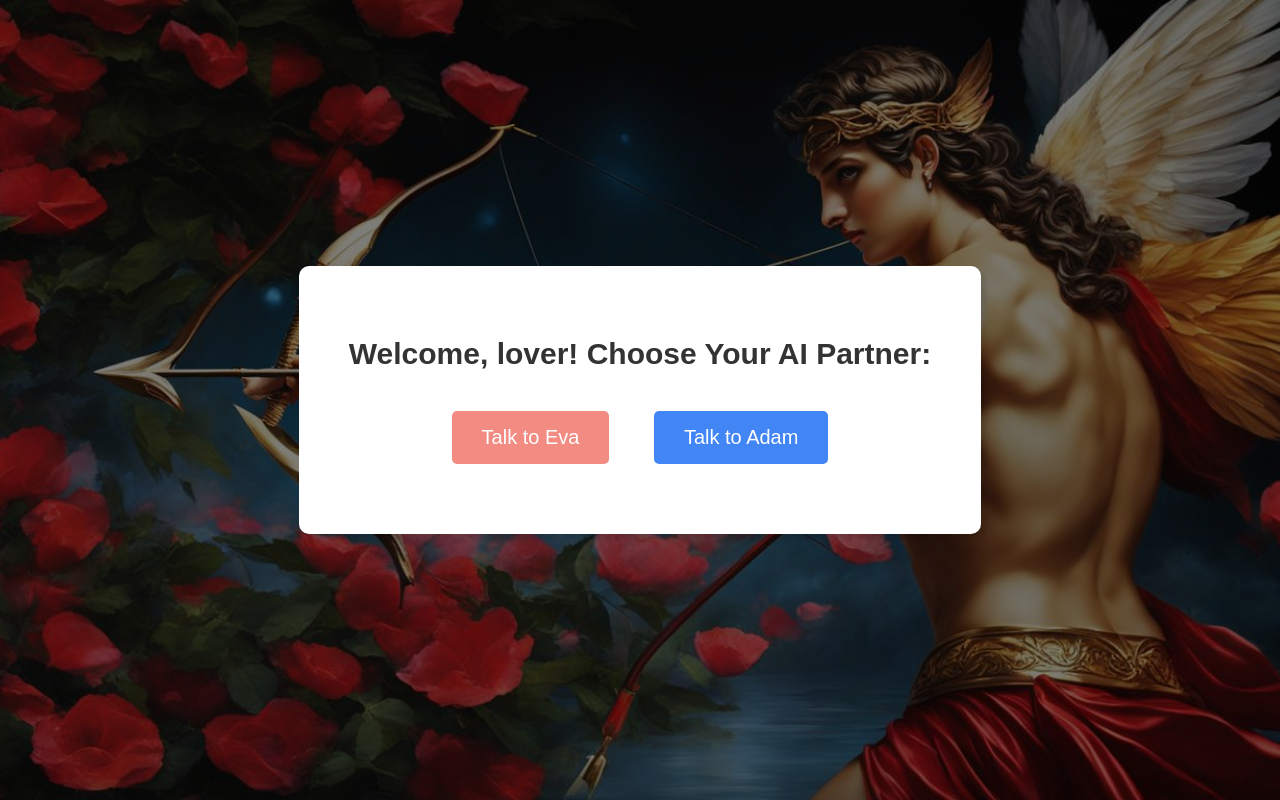
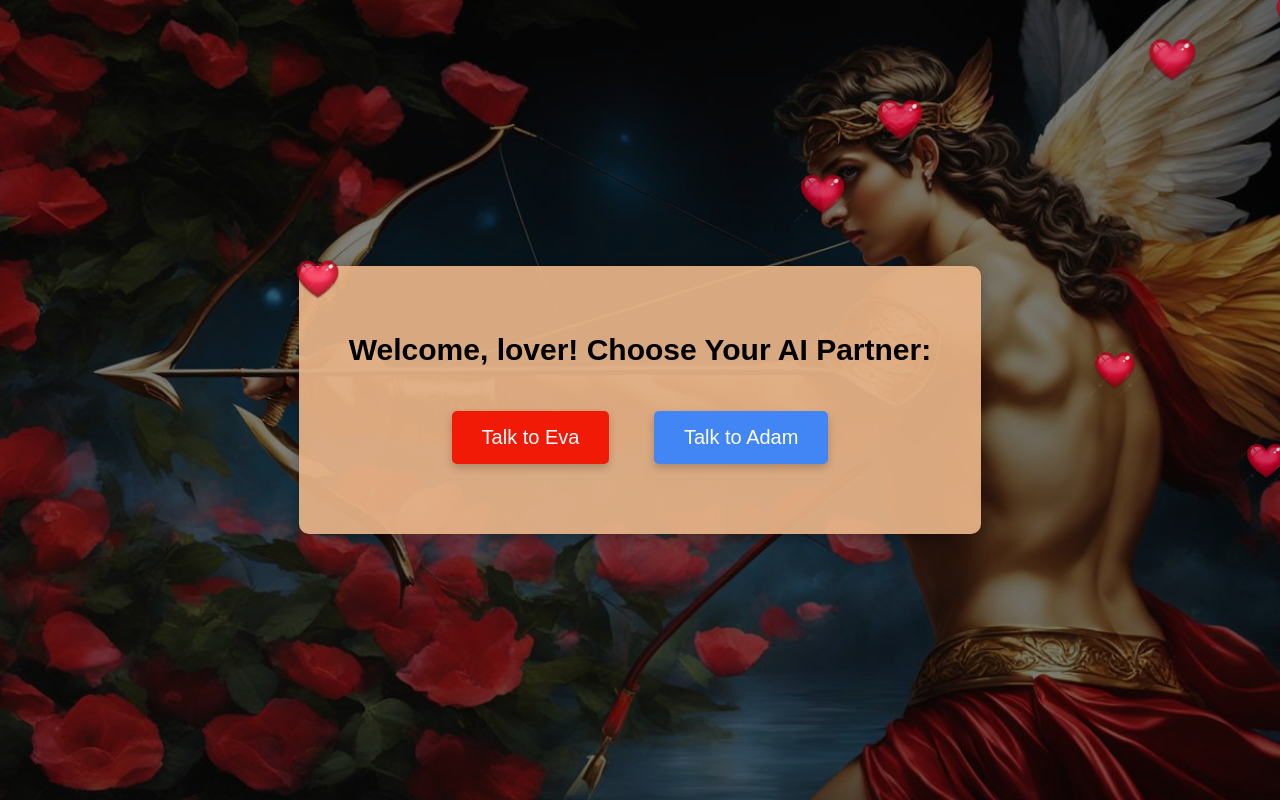
Before and after one commit to dragos0064/AI-Girlfriend-Boyfriend-Upgraded-w-Huggingface, a plain HTML site: page index.html in a window 1280 px wide. Drawn offline with Linux system fonts and the light colour scheme; no server answers.

Commit message:
added animations and final touches

```diff
--- a/css/styles.css
+++ b/css/styles.css
@@ -31,15 +31,17 @@ body::before {
 .character-selection {
   text-align: center;
   padding: 50px;
-  background-color: #ffffff;
+  background-color: rgba(234, 181, 137, 0.927);
   border-radius: 10px;
-  box-shadow: 5px 5px 5px rgba(0, 0, 0, 0.1);
+  box-shadow: 0px 4px 15px rgba(0, 0, 0, 0.3); /* Add shadow for depth */
+  animation: fadeIn 0.7s ease-in-out; /* Smooth fade-in animation */
 }
 
 .character-selection h1 {
   font-size: 30px;
-  color: #333;
+  color: #000000;
   margin-bottom: 20px;
+  animation: textBounce 1.5s infinite ease-in-out;
 }
 
 .character-selection button {
@@ -49,21 +51,49 @@ body::before {
   border: none;
   border-radius: 5px;
   cursor: pointer;
-  transition: transform 0.2s ease;
+  transition: all 0.3s ease;
 }
 
 .character-selection button[data-character="Eva"] {
-  background-color: #f28b82;
+  background-color: #f01a06;
   color: white;
+  box-shadow: 0px 4px 8px rgba(0, 0, 0, 0.2);
 }
 
 .character-selection button[data-character="Adam"] {
   background-color: #4285f4;
   color: white;
+  box-shadow: 0px 4px 8px rgba(0, 0, 0, 0.2);
 }
 
 .character-selection button:hover {
   transform: scale(1.1);
+  filter: brightness(1.2);
+  box-shadow: 0px 8px 20px rgba(0, 0, 0, 0.4);
+}
+
+.character-selection button:active {
+  transform: scale(0.95);
+}
+
+@keyframes fadeIn {
+  from {
+    opacity: 0;
+    transform: translateY(30px);
+  }
+  to {
+    opacity: 1;
+    transform: translateY(0);
+  }
+}
+
+@keyframes textBounce {
+  0%, 100% {
+    transform: translateY(0);
+  }
+  50% {
+    transform: translateY(-5px);
+  }
 }
 
 .chat-container {
@@ -76,6 +106,7 @@ body::before {
   flex-direction: column;
   overflow: hidden;
   max-height: 800px;
+  animation: fadeIn 0.7s ease-in-out;
 }
 
 .messages {
@@ -85,8 +116,8 @@ body::before {
   display: flex;
   flex-direction: column;
   gap: 10px;
-  max-height: 70vh; /* Limit the height to make it scrollable */
-  scroll-behavior: smooth; /* Smooth scrolling */
+  max-height: 70vh;
+  scroll-behavior: smooth;
 }
 
 .message {
@@ -162,3 +193,44 @@ body::before {
 .back-button:hover {
   background-color: #e55b50;
 }
+
+.hearts-container {
+  position: fixed;
+  top: 0;
+  left: 0;
+  width: 100%;
+  height: 100%;
+  overflow: hidden;
+  pointer-events: none;
+  z-index: 1;
+}
+
+.heart {
+  position: absolute;
+  bottom: 0; /* Start at the bottom */
+  background-image: url('Heart.png'); /* Replace with the correct path */
+  background-size: contain;
+  background-repeat: no-repeat;
+  opacity: 0.8;
+  animation: floatUp 3s ease-in-out forwards, fadeOut 3s ease-in-out forwards;
+}
+
+/* Heart floating animation */
+@keyframes floatUp {
+  0% {
+    transform: translateY(0) scale(0.8);
+  }
+  100% {
+    transform: translateY(-100vh) scale(1.2);
+  }
+}
+
+/* Heart fading out animation */
+@keyframes fadeOut {
+  80% {
+    opacity: 0.8;
+  }
+  100% {
+    opacity: 0;
+  }
+}
--- a/js/script.js
+++ b/js/script.js
@@ -79,14 +79,14 @@ function addMessage(text, sender) {
   return messageDiv;
 }
 
-// Event listeners for character selection
+
 selectCompanionButtons.forEach((button) => {
   button.addEventListener("click", (e) => {
     selectedCompanion = e.target.dataset.character;
     characterSelection.classList.add("hidden");
     chatContainer.classList.remove("hidden");
 
-    // Add an initial message for the selected companion
+
     const initialMessage =
       selectedCompanion === "Eva"
         ? "Hi love! How was your day? ❤️"
@@ -95,12 +95,12 @@ selectCompanionButtons.forEach((button) => {
   });
 });
 
-// Event listener for "Back to Selection" button
+
 backButton.addEventListener("click", () => {
-  // Clear chat messages
+
   messagesContainer.innerHTML = "";
 
-  // Hide chat container and show character selection
+
   chatContainer.classList.add("hidden");
   characterSelection.classList.remove("hidden");
 
@@ -115,3 +115,32 @@ loadAPIKey().then(() => {
     if (e.key === "Enter") handleMessage();
   });
 });
+
+document.addEventListener("DOMContentLoaded", () => {
+  const heartsContainer = document.createElement("div");
+  heartsContainer.classList.add("hearts-container");
+  document.body.appendChild(heartsContainer);
+
+  const createHeart = () => {
+    const heart = document.createElement("div");
+    heart.classList.add("heart");
+
+
+    const size = Math.random() * 30 + 20;
+    heart.style.width = '70px';
+    heart.style.height = `60px`;
+    heart.style.left = `${Math.random() * 100}vw`;
+    heart.style.bottom = `0`;
+    heartsContainer.appendChild(heart);
+
+
+    setTimeout(() => {
+      heart.remove();
+    }, 3000);
+  };
+
+
+  for (let i = 0; i < 20; i++) {
+    setTimeout(createHeart, i * 200);
+  }
+});
```
Also changed, not shown: css/Heart.png (added).
